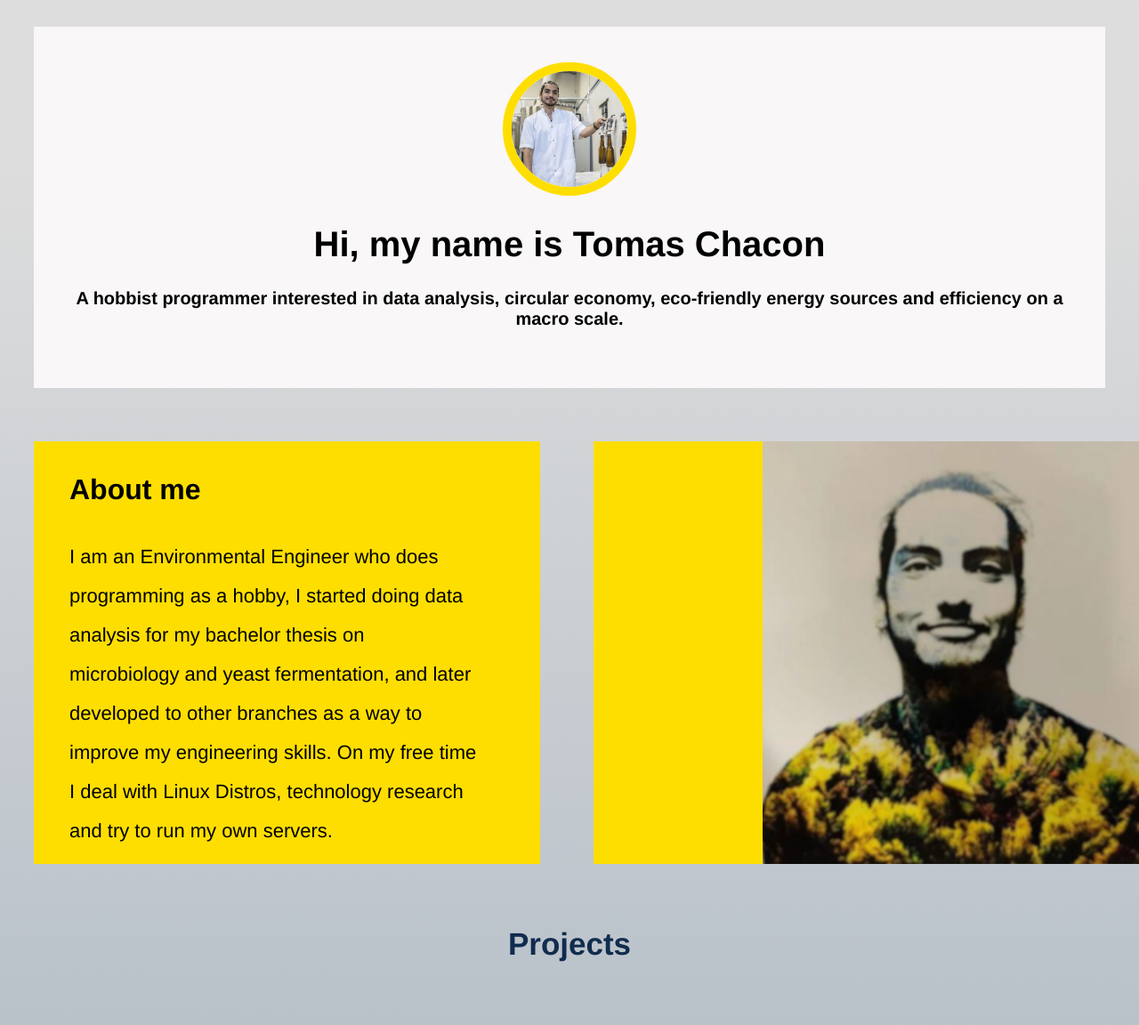
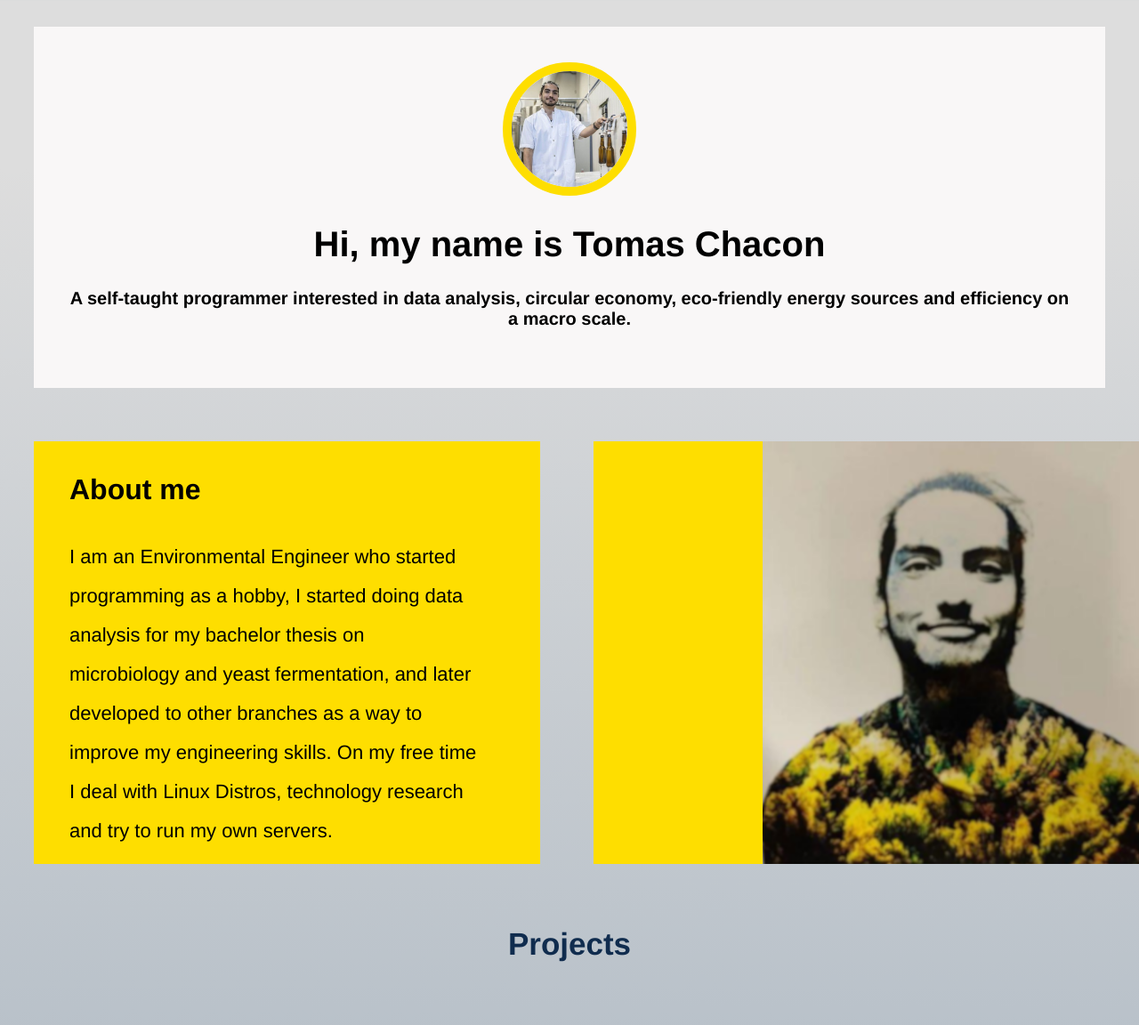
Before and after one commit to westoleaboat/my_portfolio, a Django app: page / in a window 1280 px wide. Shown: the top 1152 px of the page at 89% size. Run offline with Django 4.2, Linux system fonts and the light colour scheme.

Commit message:
index header change

```diff
--- a/blog/templates/blog/index.html
+++ b/blog/templates/blog/index.html
@@ -22,13 +22,13 @@
     <div class="header">
         <img src="static/linkdin_tmbh.jpg" class="profile-small" alt="Header image">
         <h1>Hi, my name is Tomas Chacon</h1>
-        <h4>A hobbist programmer interested in data analysis, circular economy, eco-friendly energy
+        <h4>A self-taught programmer interested in data analysis, circular economy, eco-friendly energy
 sources and efficiency on a macro scale.</h5>
     </div>
 
     <div class="column-2">
         <h1>About me</h1>
-        <p style="font-size:22px;">I am an Environmental Engineer who does programming as a hobby, I started doing data analysis
+        <p style="font-size:22px;">I am an Environmental Engineer who started programming as a hobby, I started doing data analysis
          for my bachelor thesis on microbiology and yeast fermentation, and later developed to
         other branches as a way to improve my engineering skills. On my free time I deal with Linux Distros, technology research
         and try to run my own servers. </p>
@@ -157,7 +157,7 @@ sources and efficiency on a macro scale.</h5>
                             <li>FUD <a href="https://github.com/westoleaboat/Bitcoin" target="_blank">research</a> about Bitcoin technology</li>
                             <li>3D modeling and printing</li>
                         </ul>
-                        <h3>+ This website is made with the Python Django framework</h3>
+                        <h3>+ This website is made with the <a href="https://github.com/westoleaboat/my_portfolio" target="_blank">Python Django framework</a></h3>
 
                 </div>
             </div>
```
